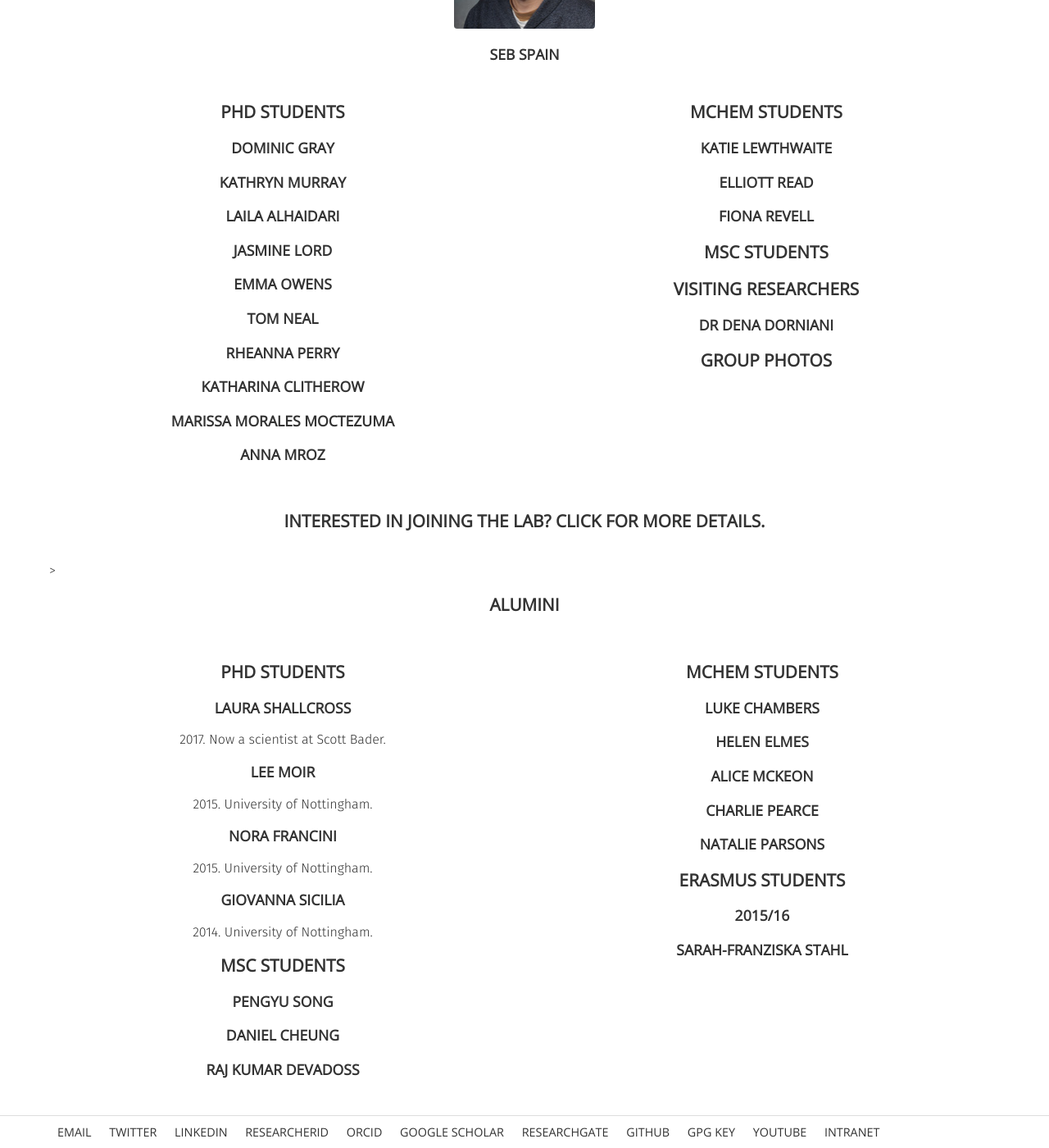
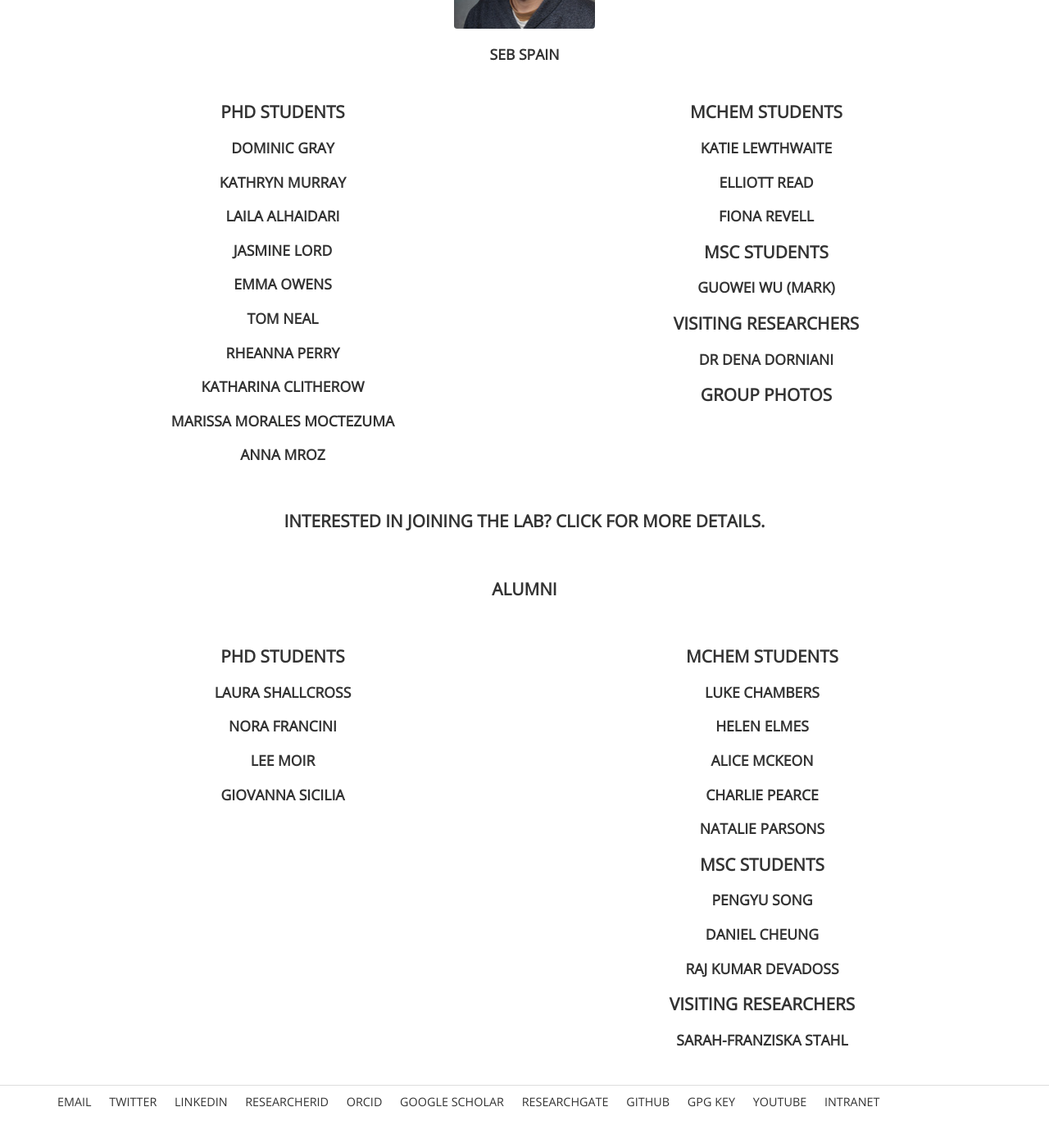
Before and after one commit to sebspain/sebspain.github.io, a Jekyll site: the page built from group/index.html, in a window 1280 px wide and 1400 px high, scrolled down 300 px. Shown: the whole window at 82% size. Built offline with Jekyll 4.4.1, drawn with Linux system fonts in a browser that asks for light colours; comment, search, counter and statistics services are not loaded; after the commit the page ends 1663 px from its top, so only the background shows below that.

Commit message:
now populated from yml

```diff
--- a/group/index.html
+++ b/group/index.html
@@ -1,56 +1,8 @@
-<!DOCTYPE html>
-<html>
+---
+layout: front
+title: Group Members
+---
 
-  <head>
-  <meta charset="utf-8">
-  <meta http-equiv="X-UA-Compatible" content="IE=edge">
-  <meta name="viewport" content="width=device-width, initial-scale=1">
-  <title>Spain Lab - People</title>
-  <meta name="description" content="Website for the research group of Dr Seb Spain in the Department of Chemistry, University of Sheffield.">
-  <link href="https://fonts.googleapis.com/css?family=Open+Sans%7CFira+Sans:300,300italic,500,500italic,400,400italic,700,700italic%7CFira+Mono:400,700" rel="stylesheet" type="text/css">
-  <link rel="stylesheet" href="/css/normalize.css">
-  <link rel="stylesheet" href="/css/syntax.css">
-  <link rel="stylesheet" href="/css/gridism.css">
-  <link rel="stylesheet" href="/css/style.css">
-  <!-- MathJax Section -->
-  <script    src="https://cdnjs.cloudflare.com/ajax/libs/mathjax/2.7.2/MathJax.js?config=TeX-AMS-MML_HTMLorMML"></script>
-  <script>
-    MathJax.Hub.Config({
-      tex2jax: {
-        inlineMath: [['$','$'], ['\\(','\\)']],
-        skipTags: ['script', 'noscript', 'style', 'textarea', 'pre']
-      }
-    });
-    MathJax.Hub.Queue(function() {
-        var all = MathJax.Hub.getAllJax(), i;
-        for(i=0; i < all.length; i += 1) {
-            all[i].SourceElement().parentNode.className += ' has-jax';
-        }
-    });
-  </script>
-
-
-<body class="wrap wider">
-    <header class="site-header">
-        <div class="grid">
-            <div class="unit w-1-3 center-on-mobiles">
-                <img class="logo" src="/img/spain_lab_lowres_col.png" alt="Logo for the Spain Lab"/>
-            </div>
-            <div class="unit w-2-3 center-on-mobiles align-right">
-                <nav class="topnav">
-                    <a href="/">Home</a>
-                    <a href="/research/">Research</a>
-                    <a href="/group/">People</a>
-                    <a href="/facilities/">Facilities</a>
-                    <a href="/publications">Publications</a>
-                    <a href="/blog.html">Blog</a>
-                </nav>
-            </div>
-        </div>
-    </header>
-
-<div class="page-content">
-    <div class="grid">
 <div class="no-gutters unit w-1-1">
     <a href="/about/"><img class="gallery" src="/img/me.jpg" alt="Picture of Seb Spain"></a>
     <a href="/about/"><h3 class="profile">Seb Spain</h3></a>
@@ -58,26 +10,31 @@
 
 <div class="unit w-1-2">
     <h2 class="profile">PhD Students</h2>
-         <a href="profiles/Dominic_Gray.html"><h3 class="profile">Dominic Gray</h3></a>
-         <a href="profiles/Kathryn_Murray.html"><h3 class="profile">Kathryn Murray</h3></a>
-         <a href="profiles/Laila_Alhaidari.html"><h3 class="profile">Laila Alhaidari</h3></a>
-         <a href="profiles/Jasmine_Lord.html"><h3 class="profile">Jasmine Lord</h3></a>
-         <a href="profiles/Emma_Owens.html"><h3 class="profile">Emma Owens</h3></a>
-         <a href="profiles/Tom_Neal.html"><h3 class="profile">Tom Neal</h3></a>
-         <a href="profiles/Rheanna_Perry.html"><h3 class="profile">Rheanna Perry</h3></a>
-         <a href="profiles/Katharina_Clitherow.html"><h3 class="profile">Katharina Clitherow</h3></a>
-         <a href="profiles/Marissa_Morales_Moctezuma.html"><h3 class="profile">Marissa Morales Moctezuma</h3></a>
-         <a href="profiles/Anna_Mroz.html"><h3 class="profile">Anna Mroz</h3></a>
+    {% for person in site.data.people %}
+    {% if person.position == 'PhD' and person.alumni != true %}<a href="profiles/{{ person.url }}.html"><h3 class="profile">{{ person.name }}</h3></a>
+    {% endif %}
+    {% endfor %}
 </div>
+
 <div class="unit w-1-2">
     <h2 class="profile">MChem Students</h2>
-         <h3 class="profile">Katie Lewthwaite</h3>
-         <h3 class="profile">Elliott Read</h3>
-         <h3 class="profile">Fiona Revell</h3>
+    {% for person in site.data.people %}
+    {% if person.position == 'MChem' and person.alumni != true %}
+    <h3 class="profile">{{ person.name }}</h3>
+    {% endif %}
+    {% endfor %}
     <h2 class="profile">MSc Students</h2>
-         <!-- <h3 class="profile">Pengyu Song</h3> -->
+    {% for person in site.data.people %}
+    {% if person.position == 'MSc' and person.alumni != true %}
+    <h3 class="profile">{{ person.name }}</h3>
+    {% endif %}
+    {% endfor %}
     <h2 class="profile">Visiting Researchers</h2>
-         <h3 class="profile">Dr Dena Dorniani</h3>
+    {% for person in site.data.people %}
+    {% if person.position == 'Visitor' and person.alumni != true %}
+    <h3 class="profile">{{ person.name }}</h3>
+    {% endif %}
+    {% endfor %}
     <a href="photos/"><h2 class="profile">Group Photos</h2></a>
 </div>
 
@@ -86,60 +43,34 @@
 </div>
 
 <div class="unit w-1-1">
-            ><h2 class="profile">Alumini</h2>
+        <h2 class="profile">Alumni</h2>
 </div>
 
 <div class="unit w-1-2">
     <h2 class="profile">PhD Students</h2>
-             <a href="profiles/Laura_Shallcross.html"><h3 class="profile">Laura Shallcross</h3></a>
-             <p class="profile">2017. Now a scientist at Scott Bader.</p>
-             <h3 class="profile">Lee Moir</h3>
-             <p class="profile">2015. University of Nottingham.</p>
-             <h3 class="profile">Nora Francini</h3>
-             <p class="profile">2015. University of Nottingham.</p>
-             <h3 class="profile">Giovanna Sicilia</h3>
-             <p class="profile">2014. University of Nottingham.</p>
+    {% for person in site.data.people %}
+    {% if person.position == 'PhD' and person.alumni == true %}<a href="profiles/{{ person.url }}.html"><h3 class="profile">{{ person.name }}</h3></a>
+    {% endif %}
+    {% endfor %}
+</div>
 
-             <h2 class="profile">MSc Students</h2>
-             <h3 class="profile">Pengyu Song</h3>
-             <h3 class="profile">Daniel Cheung</h3>
-             <h3 class="profile">Raj Kumar Devadoss</h3>
-
-        </div>
 <div class="unit w-1-2">
     <h2 class="profile">MChem Students</h2>
-            <h3 class="profile">Luke Chambers</h3>
-            <h3 class="profile">Helen Elmes</h3>
-            <h3 class="profile">Alice Mckeon</h3>
-            <h3 class="profile">Charlie Pearce</h3>
-            <h3 class="profile">Natalie Parsons</h3>
-
-            <h2 class="profile">Erasmus Students</h2>
-            <h3 class="profile">2015/16</h3>
-            <h3 class="profile">Sarah-Franziska Stahl</h3>
+    {% for person in site.data.people %}
+    {% if person.position == 'MChem' and person.alumni == true %}
+    <h3 class="profile">{{ person.name }}</h3>
+    {% endif %}
+    {% endfor %}
+    <h2 class="profile">MSc Students</h2>
+    {% for person in site.data.people %}
+    {% if person.position == 'MSc' and person.alumni == true %}
+    <h3 class="profile">{{ person.name }}</h3>
+    {% endif %}
+    {% endfor %}
+    <h2 class="profile">Visiting Researchers</h2>
+    {% for person in site.data.people %}
+    {% if person.position == 'Visitor' and person.alumni == true %}
+    <h3 class="profile">{{ person.name }}</h3>
+    {% endif %}
+    {% endfor %}
 </div>
-
-    </div>
-</div>
-<footer>
-    <div class="grid">
-        <div class="unit w-1-1 center-on-mobiles align-left">
-            <nav class="bottomnav">
-                    <a href="mailto:seb@sebspain.co.uk" class="contact">Email</a>
-                    <a href="https://twitter.com/sebspain" class="contact">Twitter</a>
-                    <a href="http://www.linkedin.com/pub/sebastian-spain/31/516/38a" class="contact">Linkedin</a>
-                    <a href="http://www.researcherid.com/rid/A-7814-2010" class="contact">ResearcherID</a>
-                    <a href="http://orcid.org/0000-0001-7241-5713" class="contact">ORCID</a>
-                    <a href="http://scholar.google.co.uk/citations?user=aDsMaboAAAAJ" class="contact">Google Scholar</a>
-                    <a href="https://www.researchgate.net/profile/Sebastian_Spain" class="contact">ResearchGate</a>
-                    <a href="http://github.com/sebspain" class="contact">GitHub</a>
-                    <a href="http://sebspain.co.uk/files/sebspain_gpg_public.gpg" class="contact">GPG Key</a>
-                    <a href="https://www.youtube.com/channel/UCcdwL6wjC1TgPdSsdtZZRPA" class="contact">YouTube</a>
-                    <a href="https://sites.google.com/a/sheffield.ac.uk/spain-group-internal/" class="contact">Intranet</a>
-            </nav>
-        </div>
-    </div>
-</footer>
-
-</body>
-</html>
```
Also changed, not shown: _data/people.yml (added, +111 -0 lines). Lines whose indentation alone changed are shown as unchanged.
